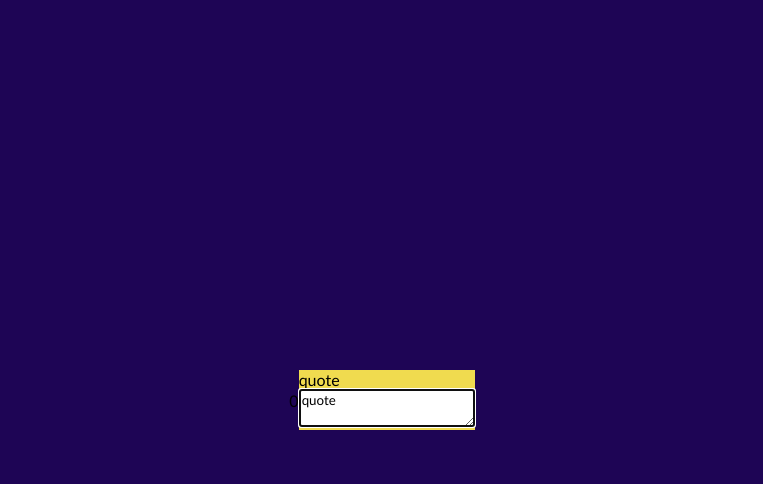
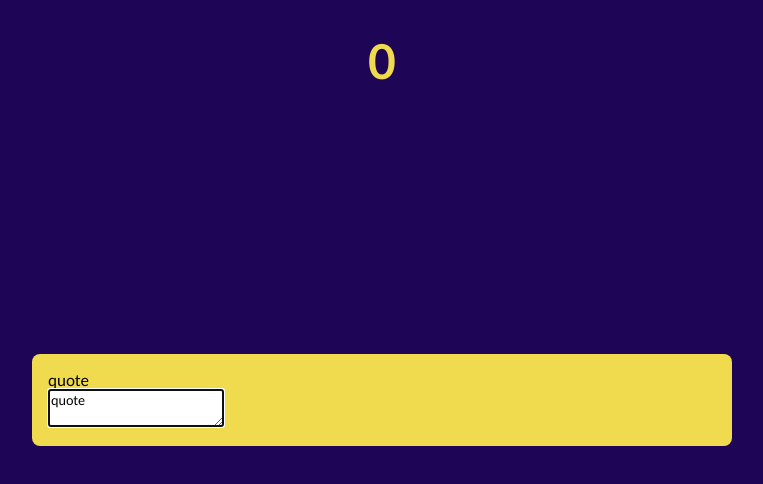
Before and after one commit to AbePlays/Speed-Typing-Game, a plain HTML site: page index.html in a window 1280 px wide. Shown: the whole page, without its empty margins (258-1021 px from the left). Drawn offline with Linux system fonts and the light colour scheme.

Commit message:
styled timer

```diff
--- a/style.css
+++ b/style.css
@@ -18,4 +18,16 @@ body,
 
 .container {
   background-color: #f0db4f;
+  padding: 1rem;
+  border-radius: 0.5rem;
+  width: 700px;
+  max-width: 90%;
 }
+
+.timer {
+  position: absolute;
+  top: 2rem;
+  font-size: 3rem;
+  color: #f0db4f;
+  font-weight: bold;
+}
```
